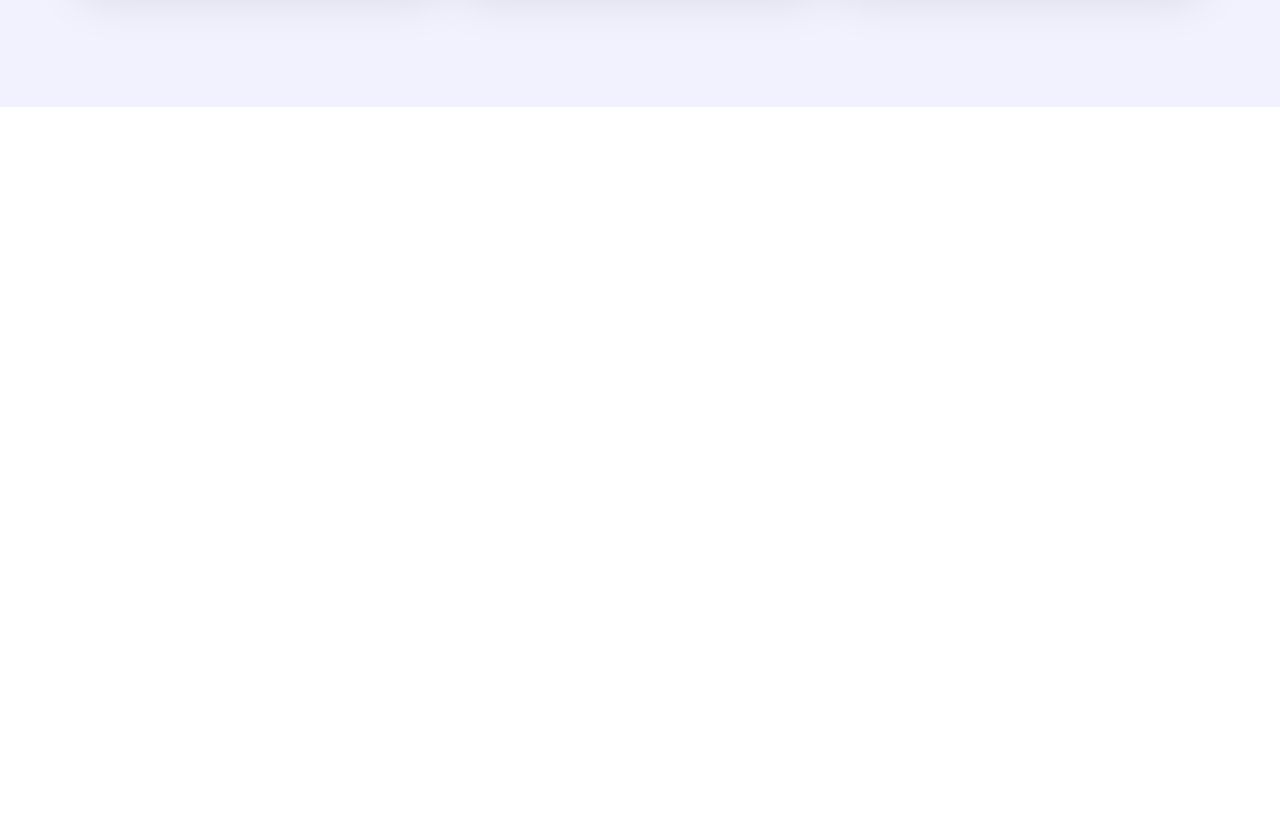
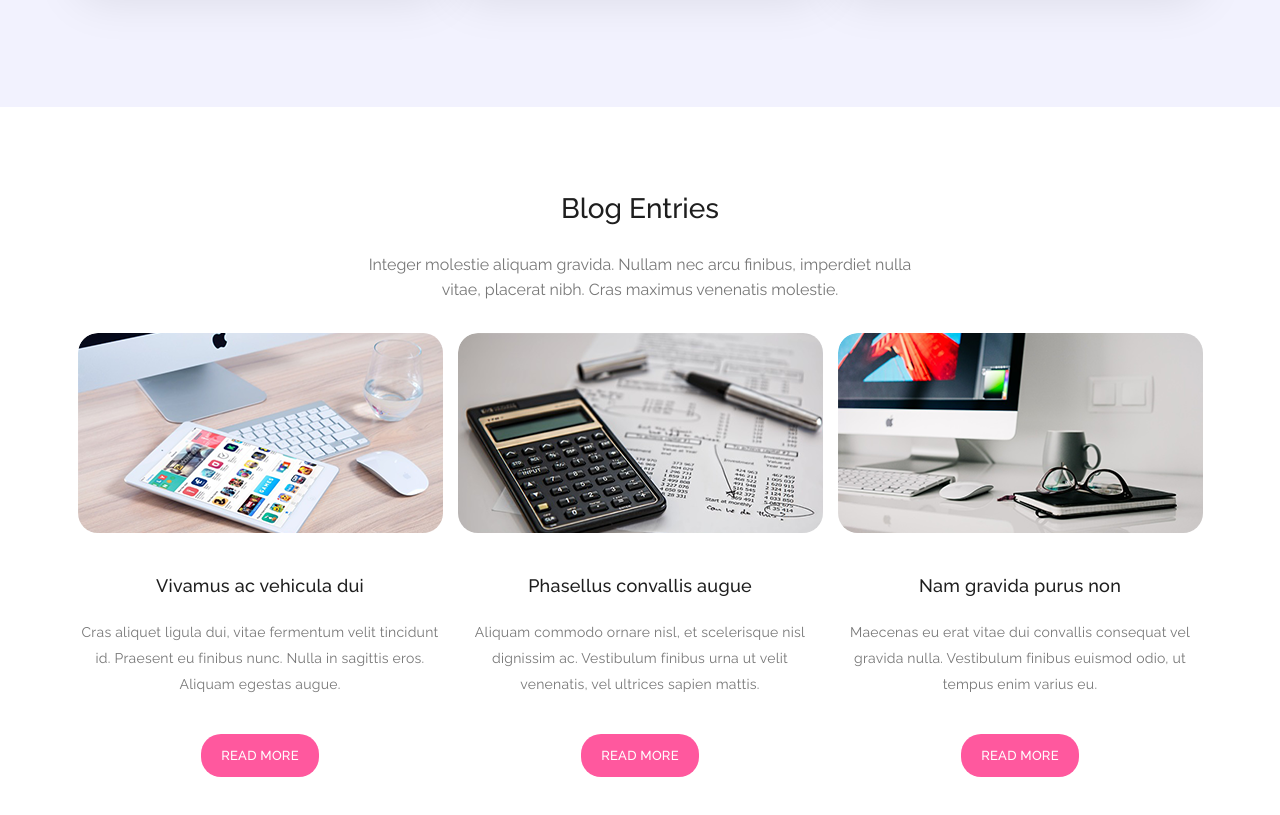
Before and after one commit to Vinhdev04/FrontEndAZ, a plain HTML site: page Day11/index.html in a window 1280 px wide. Shown: the part 3741-4556 px from the top of the page. Drawn offline with nearby package versions, Linux system fonts and the light colour scheme.

Commit message:
upload source code Blog Entries and Responsive

```diff
--- a/Day11/assets/css/style.css
+++ b/Day11/assets/css/style.css
@@ -499,3 +499,69 @@
   background: #ff589e;
   color: #fff;
 }
+
+/* ---------- Blog Entries ---------- */
+.blog-entries {
+  padding-top: 8rem;
+  padding-bottom: 8rem;
+}
+
+.blog-entries .info {
+  text-align: center;
+}
+
+.blog-entries .info .title {
+  font-size: 2.8rem;
+  color: var(--color-text);
+  font-weight: 500;
+  margin-bottom: 2rem;
+}
+
+.blog-entries .info .desc {
+  color: var(--color-desc);
+  font-size: 1.6rem;
+  font-weight: 400;
+  margin-bottom: 3rem;
+}
+
+.blog-entries .row .inner-wrap {
+  text-align: center;
+  margin-bottom: 3rem;
+}
+
+.blog-entries .row .inner-wrap .inner-img {
+  height: 20rem;
+  border-radius: 20px;
+  overflow: hidden;
+}
+
+.blog-entries .row .inner-wrap .inner-content {
+  margin-top: -3rem;
+  padding-top: 5rem;
+}
+
+.blog-entries .row .inner-wrap .inner-content .title {
+  margin: 2rem 0;
+  font-size: 1.8rem;
+  color: var(--color-text);
+  font-weight: 500;
+  line-height: 26px;
+  letter-spacing: 0.25px;
+}
+
+.blog-entries .row .inner-wrap .inner-content .desc {
+  font-size: 1.4rem;
+  line-height: 26px;
+  letter-spacing: 0.25px;
+  color: #777;
+  font-weight: 400;
+  margin-bottom: 1.5rem;
+  height: 10rem;
+  overflow: hidden;
+  text-overflow: ellipsis;
+}
+
+.blog-entries .row .inner-wrap .btn--more {
+  outline: none;
+  border: none;
+}
--- a/Day11/index.html
+++ b/Day11/index.html
@@ -451,6 +451,83 @@
         </div>
       </div>
     </section>
+
+    <!-- blog-entries -->
+    <section class="blog-entries">
+      <div class="container">
+        <div class="row">
+          <div class="offset-lg-3 col-lg-6">
+            <div class="info">
+              <h3 class="title">Blog Entries</h3>
+              <p class="desc">
+                Integer molestie aliquam gravida. Nullam nec arcu finibus,
+                imperdiet nulla vitae, placerat nibh. Cras maximus venenatis
+                molestie.
+              </p>
+            </div>
+          </div>
+        </div>
+        <div class="row">
+          <div class="col-lg-4 col-md-6">
+            <div class="inner-wrap">
+              <div class="inner-img">
+                <img
+                  src="./assets/image/blog-item-01.png"
+                  alt="Vivamus ac vehicula dui"
+                />
+              </div>
+              <div class="inner-content">
+                <h3 class="title">Vivamus ac vehicula dui</h3>
+                <p class="desc">
+                  Cras aliquet ligula dui, vitae fermentum velit tincidunt id.
+                  Praesent eu finibus nunc. Nulla in sagittis eros. Aliquam
+                  egestas augue.
+                </p>
+              </div>
+              <a href="#" class="btn btn-primary btn--more">Read More</a>
+            </div>
+          </div>
+          <div class="col-lg-4 col-md-6">
+            <div class="inner-wrap">
+              <div class="inner-img">
+                <img
+                  src="./assets/image/blog-item-02.png"
+                  alt="Phasellus convallis augue"
+                />
+              </div>
+              <div class="inner-content">
+                <h3 class="title">Phasellus convallis augue</h3>
+                <p class="desc">
+                  Aliquam commodo ornare nisl, et scelerisque nisl dignissim ac.
+                  Vestibulum finibus urna ut velit venenatis, vel ultrices
+                  sapien mattis.
+                </p>
+              </div>
+              <a href="#" class="btn btn-primary btn--more">Read More</a>
+            </div>
+          </div>
+          <div class="col-lg-4 col-md-6">
+            <div class="inner-wrap">
+              <div class="inner-img">
+                <img
+                  src="./assets/image/blog-item-03.png"
+                  alt="Nam gravida purus non"
+                />
+              </div>
+              <div class="inner-content">
+                <h3 class="title">Nam gravida purus non</h3>
+                <p class="desc">
+                  Maecenas eu erat vitae dui convallis consequat vel gravida
+                  nulla. Vestibulum finibus euismod odio, ut tempus enim varius
+                  eu.
+                </p>
+              </div>
+              <a href="#" class="btn btn-primary btn--more">Read More</a>
+            </div>
+          </div>
+        </div>
+      </div>
+    </section>
     <script
       src="https://cdn.jsdelivr.net/npm/bootstrap@5.3.3/dist/js/bootstrap.bundle.min.js"
       integrity="sha384-YvpcrYf0tY3lHB60NNkmXc5s9fDVZLESaAA55NDzOxhy9GkcIdslK1eN7N6jIeHz"
```
Also changed, not shown: Day11/assets/image/blog-item-01.png (added), Day11/assets/image/blog-item-02.png (added), Day11/assets/image/blog-item-03.png (added).
